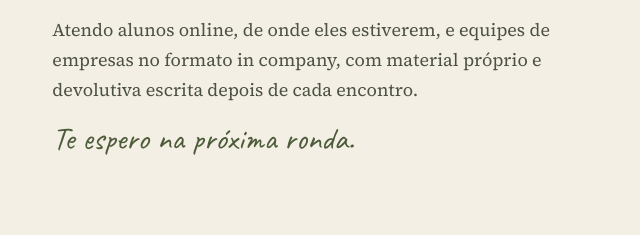
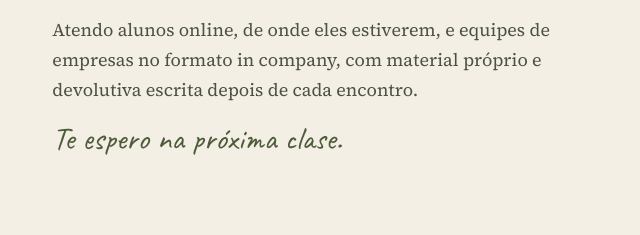
Before and after one commit to LucasWinter/site_espanol, a plain HTML site: page index.html in a window 1280 px wide. Shown: the part 1267-1502 px from the top of the page, 571-1211 px from the left. Drawn offline with nearby package versions, Linux system fonts and the light colour scheme.

Commit message:
Update text from 'ronda' to 'clase'

```diff
--- a/index.html
+++ b/index.html
@@ -115,7 +115,7 @@
       <p class="body-lg">Sou a Betina, professora de espanhol. Dou aula para quem quer viajar, morar fora, negociar com clientes de outros países ou simplesmente voltar a estudar algo por prazer.</p>
       <p class="body-lg">Comecei a chamar o meu trabalho de <em lang="es">Español y Mate</em> porque as minhas melhores aulas sempre aconteceram assim: cuia na mesa, erro corrigido sem susto e assunto de verdade. Aprender um idioma é um encontro humano — a gramática vem no meio da conversa, no tempo de cada aluno.</p>
       <p class="body-lg">Atendo alunos online, de onde eles estiverem, e equipes de empresas no formato in company, com material próprio e devolutiva escrita depois de cada encontro.</p>
-      <p class="script script-sobre">Te espero na próxima ronda.</p>
+      <p class="script script-sobre">Te espero na próxima clase.</p>
     </div>
   </section>
 
```
